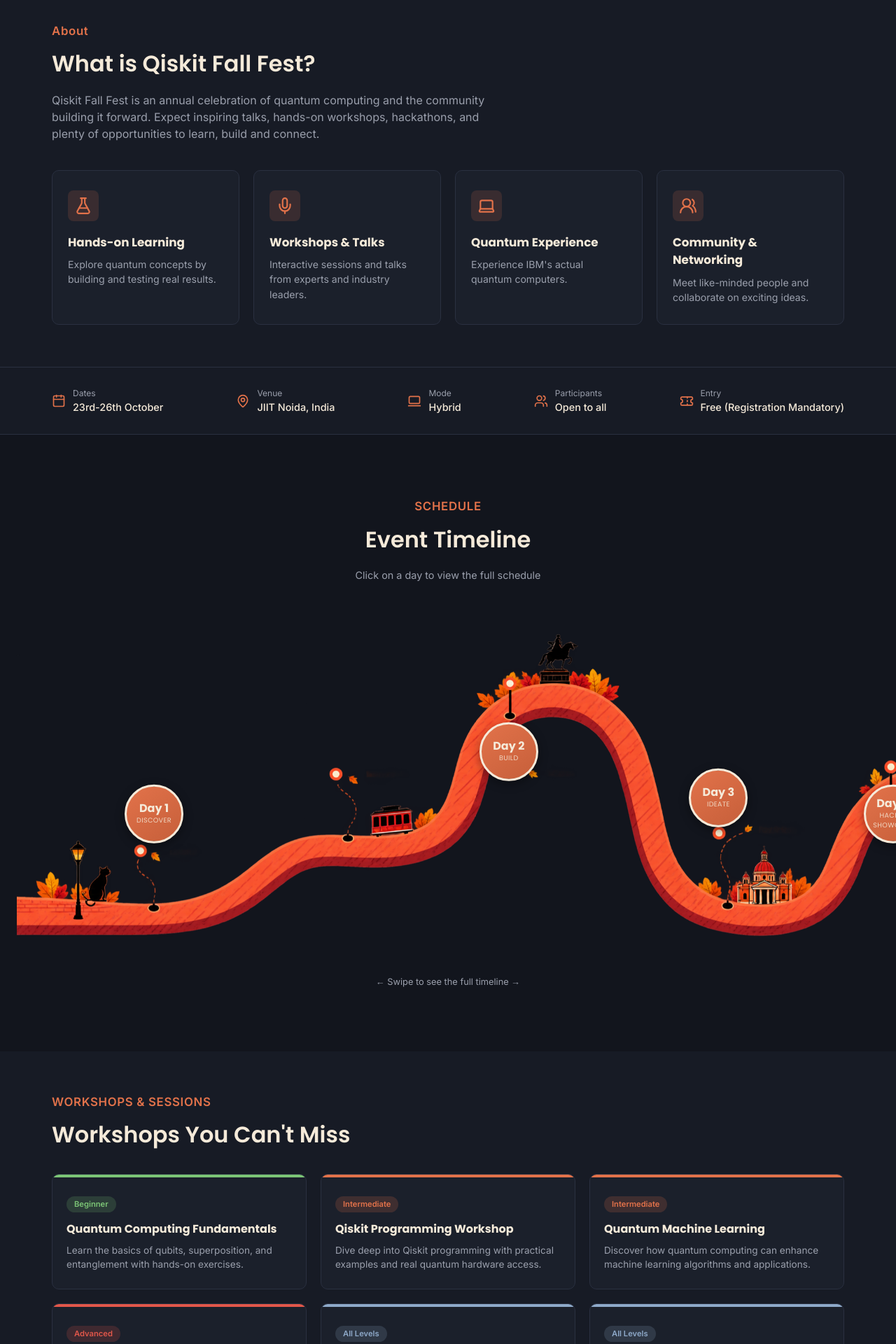
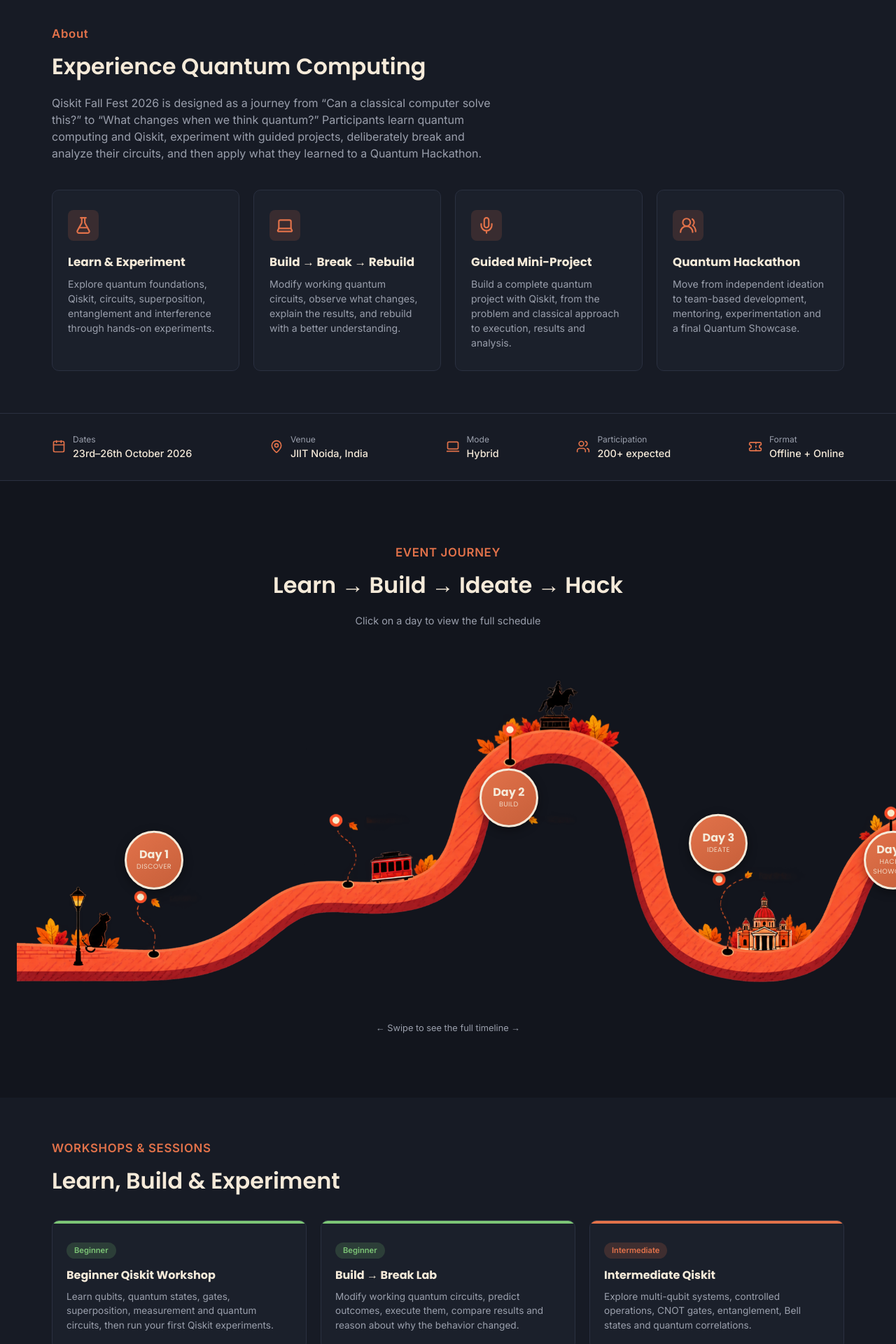
Before and after one commit to saumyabaranwal/qiskitfallfest26, a React (Vite) app in the folder qiskitfallfest26/: page / in a window 1280 px wide. Shown: the part 580-2500 px from the top of the page at 70% size. Built offline with nearby package versions, Linux system fonts and the light colour scheme.

Commit message:
Change in content

```diff
--- a/qiskitfallfest26/src/components/Register.jsx
+++ b/qiskitfallfest26/src/components/Register.jsx
@@ -1,39 +1,13 @@
 import './Register.css'
-import eventImg from '../assets/event_img.png' // adjust path to wherever you place the asset
+import eventImg from '../assets/event_img.png'
 
-// Swap this with your actual Google Form link
 const REGISTER_FORM_URL = 'https://forms.gle/your-form-id-here'
 
-const PERKS = [
-  {
-    label: 'Workshop materials included',
-    icon: (
-      <svg viewBox="0 0 24 24" fill="none" stroke="currentColor" strokeWidth="2">
-        <circle cx="12" cy="8" r="6" />
-        <path d="M8.5 13.5 7 22l5-3 5 3-1.5-8.5" />
-      </svg>
-    ),
-  },
-  {
-    label: 'Quantum hardware access',
-    icon: (
-      <svg viewBox="0 0 24 24" fill="none" stroke="currentColor" strokeWidth="2">
-        <polygon points="13 2 3 14 11 14 11 22 21 10 13 10 13 2" />
-      </svg>
-    ),
-  },
-  {
-    label: 'Networking opportunities',
-    icon: (
-      <svg viewBox="0 0 24 24" fill="none" stroke="currentColor" strokeWidth="2">
-        <path d="M17 21v-2a4 4 0 0 0-4-4H5a4 4 0 0 0-4 4v2" />
-        <circle cx="9" cy="7" r="4" />
-        <path d="M23 21v-2a4 4 0 0 0-3-3.87" />
-        <path d="M16 3.13a4 4 0 0 1 0 7.75" />
-      </svg>
-    ),
-  },
-]
+const perkIcons = {
+  flask: (<svg viewBox="0 0 24 24" fill="none" stroke="currentColor" strokeWidth="2"><path d="M9 3v6l-5 9a2 2 0 0 0 1.75 3h12.5A2 2 0 0 0 20 18l-5-9V3" /><path d="M8 3h8M8 13h8" /></svg>),
+  bolt: (<svg viewBox="0 0 24 24" fill="none" stroke="currentColor" strokeWidth="2"><polygon points="13 2 3 14 11 14 11 22 21 10 13 10 13 2" /></svg>),
+  users: (<svg viewBox="0 0 24 24" fill="none" stroke="currentColor" strokeWidth="2"><path d="M17 21v-2a4 4 0 0 0-4-4H5a4 4 0 0 0-4 4v2" /><circle cx="9" cy="7" r="4" /><path d="M23 21v-2a4 4 0 0 0-3-3.87" /><path d="M16 3.13a4 4 0 0 1 0 7.75" /></svg>),
+}
 
 function Register({ data }) {
   return (
@@ -43,29 +17,20 @@
           <p className="section-eyebrow register-eyebrow">{data.eyebrow}</p>
           <h2 className="register-heading">{data.heading}</h2>
           <p className="register-subtext">{data.subtext}</p>
-
           <div className="register-card">
-            <p className="register-price">{data.price || 'Free'}</p>
-            <p className="register-price-note">
-              {data.priceNote || 'Open to all students and professionals'}
-            </p>
-
+            <p className="register-price">{data.price || 'Registration'}</p>
+            <p className="register-price-note">{data.priceNote || '23rd–26th October 2026 · Hybrid Event'}</p>
             <ul className="register-perks">
-              {PERKS.map((perk) => (
+              {(data.perks || []).map((perk) => (
                 <li key={perk.label}>
-                  <span className="register-perk-icon">{perk.icon}</span>
+                  <span className="register-perk-icon">{perkIcons[perk.icon]}</span>
                   {perk.label}
                 </li>
               ))}
             </ul>
-
-
-             <a href={REGISTER_FORM_URL} target="_blank" rel="noopener noreferrer" className="btn btn-primary register-btn">
-  Register Now
-</a>
+            <a href={REGISTER_FORM_URL} target="_blank" rel="noopener noreferrer" className="btn btn-primary register-btn">Register Now</a>
           </div>
         </div>
-
         <div className="register-media">
           <img src={eventImg} alt="Qiskit Fall Fest event graphic" />
         </div>
--- a/qiskitfallfest26/src/data/eventData.json
+++ b/qiskitfallfest26/src/data/eventData.json
@@ -1,36 +1,84 @@
 {
 "eventName": "Qiskit Fall Fest 2026",
-  "tagline": "A decade of quantum on the cloud",
-  "heroDescription": "A global celebration of quantum computing and the incredible community building the future. Join workshops, talks, hackathons and more!",
+"tagline": "Learn → Experiment → Build → Ideate → Hack → Showcase",
+"heroDescription": "Experience quantum computing through Qiskit — learn the fundamentals, build and break quantum circuits, develop your own idea, and turn it into a working quantum solution.",
 "nav": [
-    { "label": "About", "href": "#about" },
-    { "label": "Schedule", "href": "#schedule" },
-    { "label": "Workshops", "href": "#workshops" },
-    { "label": "Register", "href": "#register" }
+{
+"label": "About",
+"href": "#about"
+},
+{
+"label": "Schedule",
+"href": "#schedule"
+},
+{
+"label": "Workshops",
+"href": "#workshops"
+},
+{
+"label": "Register",
+"href": "#register"
+}
 ],
 "about": {
 "eyebrow": "About",
-    "heading": "What is Qiskit Fall Fest?",
-    "description": "Qiskit Fall Fest is an annual celebration of quantum computing and the community building it forward. Expect inspiring talks, hands-on workshops, hackathons, and plenty of opportunities to learn, build and connect."
+"heading": "Experience Quantum Computing",
+"description": "Qiskit Fall Fest 2026 is designed as a journey from “Can a classical computer solve this?” to “What changes when we think quantum?” Participants learn quantum computing and Qiskit, experiment with guided projects, deliberately break and analyze their circuits, and then apply what they learned to a Quantum Hackathon."
 },
 "highlights": {
 "items": [
-      { "icon": "flask-conical", "title": "Hands-on Learning", "desc": "Explore quantum concepts by building and testing real results." },
-      { "icon": "mic", "title": "Workshops & Talks", "desc": "Interactive sessions and talks from experts and industry leaders." },
-      { "icon": "laptop", "title": "Quantum Experience", "desc": "Experience IBM's actual quantum computers." },
-      { "icon": "users-round", "title": "Community & Networking", "desc": "Meet like-minded people and collaborate on exciting ideas." }
+{
+"icon": "flask-conical",
+"title": "Learn & Experiment",
+"desc": "Explore quantum foundations, Qiskit, circuits, superposition, entanglement and interference through hands-on experiments."
+},
+{
+"icon": "laptop",
+"title": "Build → Break → Rebuild",
+"desc": "Modify working quantum circuits, observe what changes, explain the results, and rebuild with a better understanding."
+},
+{
+"icon": "mic",
+"title": "Guided Mini-Project",
+"desc": "Build a complete quantum project with Qiskit, from the problem and classical approach to execution, results and analysis."
+},
+{
+"icon": "users-round",
+"title": "Quantum Hackathon",
+"desc": "Move from independent ideation to team-based development, mentoring, experimentation and a final Quantum Showcase."
+}
 ]
 },
 "eventDetails": [
-    { "icon": "calendar", "label": "Dates", "value": "23rd-26th October" },
-    { "icon": "map-pin", "label": "Venue", "value": "JIIT Noida, India" },
-    { "icon": "laptop-2", "label": "Mode", "value": "Hybrid" },
-    { "icon": "users", "label": "Participants", "value": "Open to all" },
-    { "icon": "ticket", "label": "Entry", "value": "Free (Registration Mandatory)" }
+{
+"icon": "calendar",
+"label": "Dates",
+"value": "23rd–26th October 2026"
+},
+{
+"icon": "map-pin",
+"label": "Venue",
+"value": "JIIT Noida, India"
+},
+{
+"icon": "laptop-2",
+"label": "Mode",
+"value": "Hybrid"
+},
+{
+"icon": "users",
+"label": "Participation",
+"value": "200+ expected"
+},
+{
+"icon": "ticket",
+"label": "Format",
+"value": "Offline + Online"
+}
 ],
 "schedule": {
-  "eyebrow": "SCHEDULE",
-  "heading": "Event Timeline",
+"eyebrow": "EVENT JOURNEY",
+"heading": "Learn → Build → Ideate → Hack",
 "days": [
 {
 "id": "day1",
@@ -38,12 +86,30 @@
 "date": "23 Oct (Offline)",
 "theme": "Discover",
 "sessions": [
-        { "time": "10:00 AM", "title": "Registration & Networking" },
-        { "time": "10:30 AM", "title": "Opening Session" },
-        { "time": "11:00 AM", "title": "From Bits to Qubits — Speaker Session" },
-        { "time": "12:15 PM", "title": "Beginner Qiskit Workshop" },
-        { "time": "2:15 PM", "title": "Build → Break Lab" },
-        { "time": "3:30 PM", "title": "Quantum Challenge & Day 1 Wrap-up" }
+{
+"time": "10:00 AM",
+"title": "Registration & Networking"
+},
+{
+"time": "10:30 AM",
+"title": "Opening Session"
+},
+{
+"time": "11:00 AM",
+"title": "From Bits to Qubits — Speaker Session"
+},
+{
+"time": "12:15 PM",
+"title": "Beginner Qiskit Workshop"
+},
+{
+"time": "2:15 PM",
+"title": "Build → Break Lab"
+},
+{
+"time": "3:30 PM",
+"title": "Quantum Challenge & Day 1 Wrap-up"
+}
 ]
 },
 {
@@ -52,11 +118,26 @@
 "date": "24 Oct (Offline)",
 "theme": "Build",
 "sessions": [
-        { "time": "10:00 AM", "title": "Quantum Recap" },
-        { "time": "10:20 AM", "title": "Intermediate Qiskit" },
-        { "time": "11:45 AM", "title": "Quantum Algorithms" },
-        { "time": "1:45 PM", "title": "Guided Mini-Project" },
-        { "time": "3:30 PM", "title": "Quantum Hackathon Introduction" }
+{
+"time": "10:00 AM",
+"title": "Quantum Recap"
+},
+{
+"time": "10:20 AM",
+"title": "Intermediate Qiskit"
+},
+{
+"time": "11:45 AM",
+"title": "Quantum Algorithms"
+},
+{
+"time": "1:45 PM",
+"title": "Guided Mini-Project"
+},
+{
+"time": "3:30 PM",
+"title": "Quantum Hackathon Introduction"
+}
 ]
 },
 {
@@ -65,13 +146,34 @@
 "date": "25 Oct (Online)",
 "theme": "Ideate",
 "sessions": [
-        { "time": "10:00 AM", "title": "Mini-Project Build & Experiment" },
-        { "time": "11:45 AM", "title": "Mini-Project Extension Challenge" },
-        { "time": "1:45 PM", "title": "Hackathon Kickoff" },
-        { "time": "2:15 PM", "title": "Ideation & Brainstorming" },
-        { "time": "4:00 PM", "title": "Idea Development & Mentoring" },
-        { "time": "5:30 PM", "title": "Idea Submission & Iteration" },
-        { "time": "6:30 PM", "title": "Hackathon — Initial Build" }
+{
+"time": "10:00 AM",
+"title": "Mini-Project Build & Experiment"
+},
+{
+"time": "11:45 AM",
+"title": "Mini-Project Extension Challenge"
+},
+{
+"time": "1:45 PM",
+"title": "Hackathon Kickoff"
+},
+{
+"time": "2:15 PM",
+"title": "Ideation & Brainstorming"
+},
+{
+"time": "4:00 PM",
+"title": "Idea Development & Mentoring"
+},
+{
+"time": "5:30 PM",
+"title": "Idea Submission & Iteration"
+},
+{
+"time": "6:30 PM",
+"title": "Hackathon — Initial Build"
+}
 ]
 },
 {
@@ -80,38 +182,107 @@
 "date": "26 Oct (Offline)",
 "theme": "Hack & Showcase",
 "sessions": [
-        { "time": "10:00 AM", "title": "Open Hackathon Build" },
-        { "time": "1:30 PM", "title": "Progress Checkpoint" },
-        { "time": "2:00 PM", "title": "Final Build & Refinement" },
-        { "time": "3:15 PM", "title": "Quantum Arena — Finalization" },
-        { "time": "5:00 PM", "title": "Final Submission Deadline" },
-        { "time": "5:00 PM", "title": "Quantum Arena Review" },
-        { "time": "5:30 PM", "title": "Featured Quantum Showcase" },
-        { "time": "6:30 PM", "title": "Final Evaluation & Recognition" },
-        { "time": "6:45 PM", "title": "Certificate Distribution & Closing" }
+{
+"time": "10:00 AM",
+"title": "Open Hackathon Build"
+},
+{
+"time": "1:30 PM",
+"title": "Progress Checkpoint"
+},
+{
+"time": "2:00 PM",
+"title": "Final Build & Refinement"
+},
+{
+"time": "3:15 PM",
+"title": "Quantum Arena — Finalization"
+},
+{
+"time": "5:00 PM",
+"title": "Final Submission Deadline"
+},
+{
+"time": "5:00 PM",
+"title": "Quantum Arena Review"
+},
+{
+"time": "5:30 PM",
+"title": "Featured Quantum Showcase"
+},
+{
+"time": "6:30 PM",
+"title": "Final Evaluation & Recognition"
+},
+{
+"time": "6:45 PM",
+"title": "Certificate Distribution & Closing"
+}
 ]
+}
+],
+"tagline": "Click on a day to view the full schedule"
+},
+"workshops": {
+"eyebrow": "WORKSHOPS & SESSIONS",
+"heading": "Learn, Build & Experiment",
+"items": [
+{
+"title": "Beginner Qiskit Workshop",
+"difficulty": "Beginner",
+"desc": "Learn qubits, quantum states, gates, superposition, measurement and quantum circuits, then run your first Qiskit experiments."
+},
+{
+"title": "Build → Break Lab",
+"difficulty": "Beginner",
+"desc": "Modify working quantum circuits, predict outcomes, execute them, compare results and reason about why the behavior changed."
+},
+{
+"title": "Intermediate Qiskit",
+"difficulty": "Intermediate",
+"desc": "Explore multi-qubit systems, controlled operations, CNOT gates, entanglement, Bell states and quantum correlations."
+},
+{
+"title": "Quantum Algorithms",
+"difficulty": "Intermediate",
+"desc": "Explore classical search and Grover’s Search Algorithm through oracles, amplitude amplification, interference and Qiskit implementation."
+},
+{
+"title": "Guided Mini-Project",
+"difficulty": "Intermediate",
+"desc": "Follow a complete quantum project from problem and classical approach to quantum algorithm, Qiskit circuit, execution, results and rebuild."
+},
+{
+"title": "Ideation & Mentoring",
+"difficulty": "All Levels",
+"desc": "Develop a hackathon idea around a problem, quantum opportunity and Qiskit solution with mentor guidance on feasibility and scope."
 }
 ]
 },
-  "workshops": {
-    "eyebrow": "WORKSHOPS & SESSIONS",
-    "heading": "Workshops You Can't Miss",
-    "items": [
-      { "title": "Quantum Computing Fundamentals", "difficulty": "Beginner", "desc": "Learn the basics of qubits, superposition, and entanglement with hands-on exercises." },
-      { "title": "Qiskit Programming Workshop", "difficulty": "Intermediate", "desc": "Dive deep into Qiskit programming with practical examples and real quantum hardware access." },
-      { "title": "Quantum Machine Learning", "difficulty": "Intermediate", "desc": "Discover how quantum computing can enhance machine learning algorithms and applications." },
-      { "title": "Quantum Algorithms Deep Dive", "difficulty": "Advanced", "desc": "Explore advanced algorithms like Shor's and Grover's with implementation guidance." },
-      { "title": "Quantum Hardware Lab", "difficulty": "All Levels", "desc": "Get hands-on experience with real quantum processors and learn about hardware limitations." },
-      { "title": "Research Frontiers Panel", "difficulty": "All Levels", "desc": "Join leading researchers discussing the latest breakthroughs in quantum computing." }
+"register": {
+"eyebrow": "JOIN THE EXPERIENCE",
+"heading": "Be Part of Qiskit Fall Fest 2026",
+"subtext": "Join the four-day journey from learning quantum fundamentals to building, experimenting, ideating and showcasing a Qiskit-based solution.",
+"price": "Registration",
+"priceNote": "23rd–26th October 2026 · Hybrid Event",
+"perks": [
+{
+"label": "Hands-on Qiskit experiments",
+"icon": "flask"
+},
+{
+"label": "Guided quantum project",
+"icon": "bolt"
+},
+{
+"label": "Quantum Hackathon experience",
+"icon": "users"
+}
 ]
 },
-  "register": {
-    "heading": "Be a Part of QFF 2026!",
-    "subtext": "Register now to secure your spot."
-  },
 "footer": {
-    "title" : "Qiskit Fall Fest 2026 @JIIT Noida",
+"title": "Qiskit Fall Fest 2026 @ JIIT Noida",
 "copyright": "© 2026 IBM Qiskit Fall Fest. All rights reserved.",
-    "madeWith": "Made with love by the Qiskit Community"
+"madeWith": "Learn → Experiment → Build → Ideate → Hack → Showcase"
 }
 }
```
Lines whose indentation alone changed are shown as unchanged.
